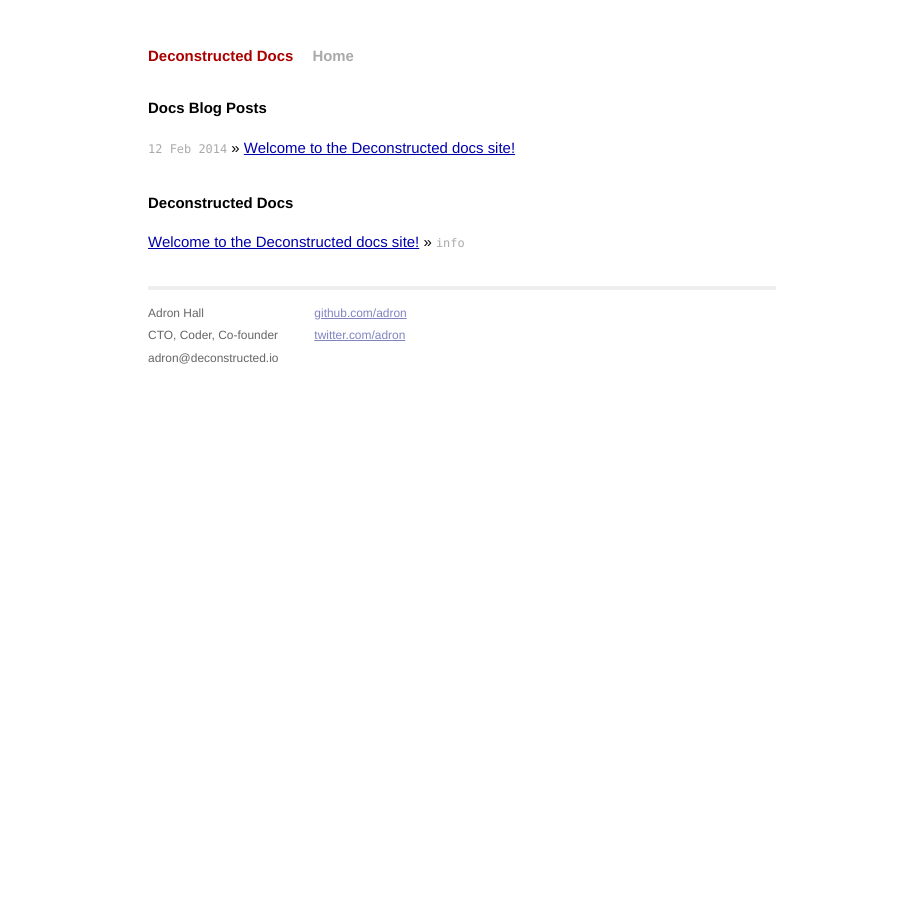
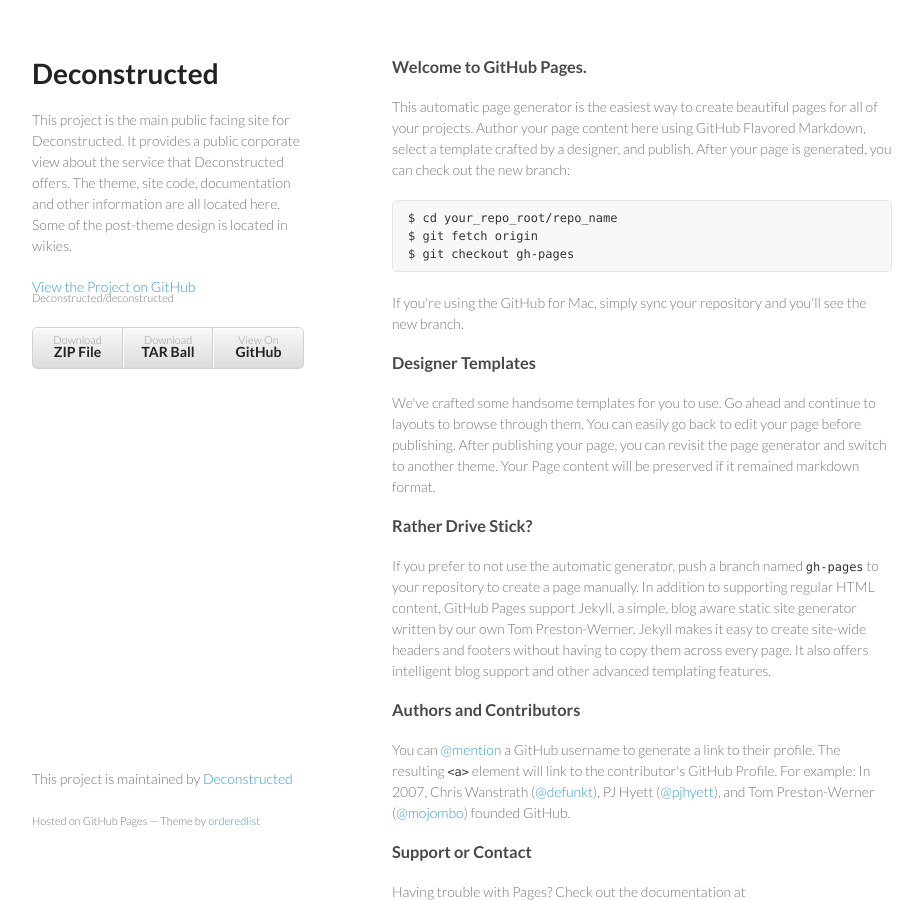
Before and after one commit to deconstructedAdron/deconstructed, a Jekyll site: the page index.html, which Jekyll copies as it is, in a window 1280 px wide and 900 px high. Shown: the whole window, without its empty margins (178-1101 px from the left). Built offline with Jekyll 4.4.1, drawn with Linux system fonts in a browser that asks for light colours; Markdown is read by kramdown in place of the engine named in the settings; some of the changed text lies outside the part shown.

Commit message:
Create gh-pages branch via GitHub

```diff
--- a/index.html
+++ b/index.html
@@ -1,26 +1,81 @@
----
-layout: default
-title: Your New Jekyll Site
----
+<!doctype html>
+<html>
+  <head>
+    <meta charset="utf-8">
+    <meta http-equiv="X-UA-Compatible" content="chrome=1">
+    <title>Deconstructed by Deconstructed</title>
 
-<div id="home">
-    <h1>Docs Blog Posts</h1>
-    <ul class="posts">
-        {% for post in site.posts %}
-        <li>
-            <span>{{ post.date | date_to_string }}</span> &raquo; <a href="{{ post.url }}">{{ post.title }}</a>
-        </li>
-        {% endfor %}
-    </ul>
-</div>
+    <link rel="stylesheet" href="stylesheets/styles.css">
+    <link rel="stylesheet" href="stylesheets/pygment_trac.css">
+    <meta name="viewport" content="width=device-width, initial-scale=1, user-scalable=no">
+    <!--[if lt IE 9]>
+    <script src="//html5shiv.googlecode.com/svn/trunk/html5.js"></script>
+    <![endif]-->
+  </head>
+  <body>
+    <div class="wrapper">
+      <header>
+        <h1>Deconstructed</h1>
+        <p>This project is the main public facing site for Deconstructed. It provides a public corporate view about the service that Deconstructed offers. The theme, site code, documentation and other information are all located here. Some of the post-theme design is located in wikies.</p>
 
-<div id="docs">
-    <h1>Deconstructed Docs</h1>
-    <ul class="posts">
-        {% for post in site.posts %}
-        <li>
-            <a href="{{ post.url }}">{{ post.title }}</a> &raquo; <span>info</span>
-        </li>
-        {% endfor %}
-    </ul>
-</div>
+        <p class="view"><a href="https://github.com/Deconstructed/deconstructed">View the Project on GitHub <small>Deconstructed/deconstructed</small></a></p>
+
+
+        <ul>
+          <li><a href="https://github.com/Deconstructed/deconstructed/zipball/master">Download <strong>ZIP File</strong></a></li>
+          <li><a href="https://github.com/Deconstructed/deconstructed/tarball/master">Download <strong>TAR Ball</strong></a></li>
+          <li><a href="https://github.com/Deconstructed/deconstructed">View On <strong>GitHub</strong></a></li>
+        </ul>
+      </header>
+      <section>
+        <h3>
+<a name="welcome-to-github-pages" class="anchor" href="#welcome-to-github-pages"><span class="octicon octicon-link"></span></a>Welcome to GitHub Pages.</h3>
+
+<p>This automatic page generator is the easiest way to create beautiful pages for all of your projects. Author your page content here using GitHub Flavored Markdown, select a template crafted by a designer, and publish. After your page is generated, you can check out the new branch:</p>
+
+<pre><code>$ cd your_repo_root/repo_name
+$ git fetch origin
+$ git checkout gh-pages
+</code></pre>
+
+<p>If you're using the GitHub for Mac, simply sync your repository and you'll see the new branch.</p>
+
+<h3>
+<a name="designer-templates" class="anchor" href="#designer-templates"><span class="octicon octicon-link"></span></a>Designer Templates</h3>
+
+<p>We've crafted some handsome templates for you to use. Go ahead and continue to layouts to browse through them. You can easily go back to edit your page before publishing. After publishing your page, you can revisit the page generator and switch to another theme. Your Page content will be preserved if it remained markdown format.</p>
+
+<h3>
+<a name="rather-drive-stick" class="anchor" href="#rather-drive-stick"><span class="octicon octicon-link"></span></a>Rather Drive Stick?</h3>
+
+<p>If you prefer to not use the automatic generator, push a branch named <code>gh-pages</code> to your repository to create a page manually. In addition to supporting regular HTML content, GitHub Pages support Jekyll, a simple, blog aware static site generator written by our own Tom Preston-Werner. Jekyll makes it easy to create site-wide headers and footers without having to copy them across every page. It also offers intelligent blog support and other advanced templating features.</p>
+
+<h3>
+<a name="authors-and-contributors" class="anchor" href="#authors-and-contributors"><span class="octicon octicon-link"></span></a>Authors and Contributors</h3>
+
+<p>You can <a href="https://github.com/blog/821" class="user-mention">@mention</a> a GitHub username to generate a link to their profile. The resulting <code>&lt;a&gt;</code> element will link to the contributor's GitHub Profile. For example: In 2007, Chris Wanstrath (<a href="https://github.com/defunkt" class="user-mention">@defunkt</a>), PJ Hyett (<a href="https://github.com/pjhyett" class="user-mention">@pjhyett</a>), and Tom Preston-Werner (<a href="https://github.com/mojombo" class="user-mention">@mojombo</a>) founded GitHub.</p>
+
+<h3>
+<a name="support-or-contact" class="anchor" href="#support-or-contact"><span class="octicon octicon-link"></span></a>Support or Contact</h3>
+
+<p>Having trouble with Pages? Check out the documentation at <a href="http://help.github.com/pages">http://help.github.com/pages</a> or contact <a href="mailto:support@github.com">support@github.com</a> and we’ll help you sort it out.</p>
+      </section>
+      <footer>
+        <p>This project is maintained by <a href="https://github.com/Deconstructed">Deconstructed</a></p>
+        <p><small>Hosted on GitHub Pages &mdash; Theme by <a href="https://github.com/orderedlist">orderedlist</a></small></p>
+      </footer>
+    </div>
+    <script src="javascripts/scale.fix.js"></script>
+              <script type="text/javascript">
+            var gaJsHost = (("https:" == document.location.protocol) ? "https://ssl." : "http://www.");
+            document.write(unescape("%3Cscript src='" + gaJsHost + "google-analytics.com/ga.js' type='text/javascript'%3E%3C/script%3E"));
+          </script>
+          <script type="text/javascript">
+            try {
+              var pageTracker = _gat._getTracker("UA-39158070-4");
+            pageTracker._trackPageview();
+            } catch(err) {}
+          </script>
+
+  </body>
+</html>
```
Also changed, not shown: params.json (+1 -1 lines).
